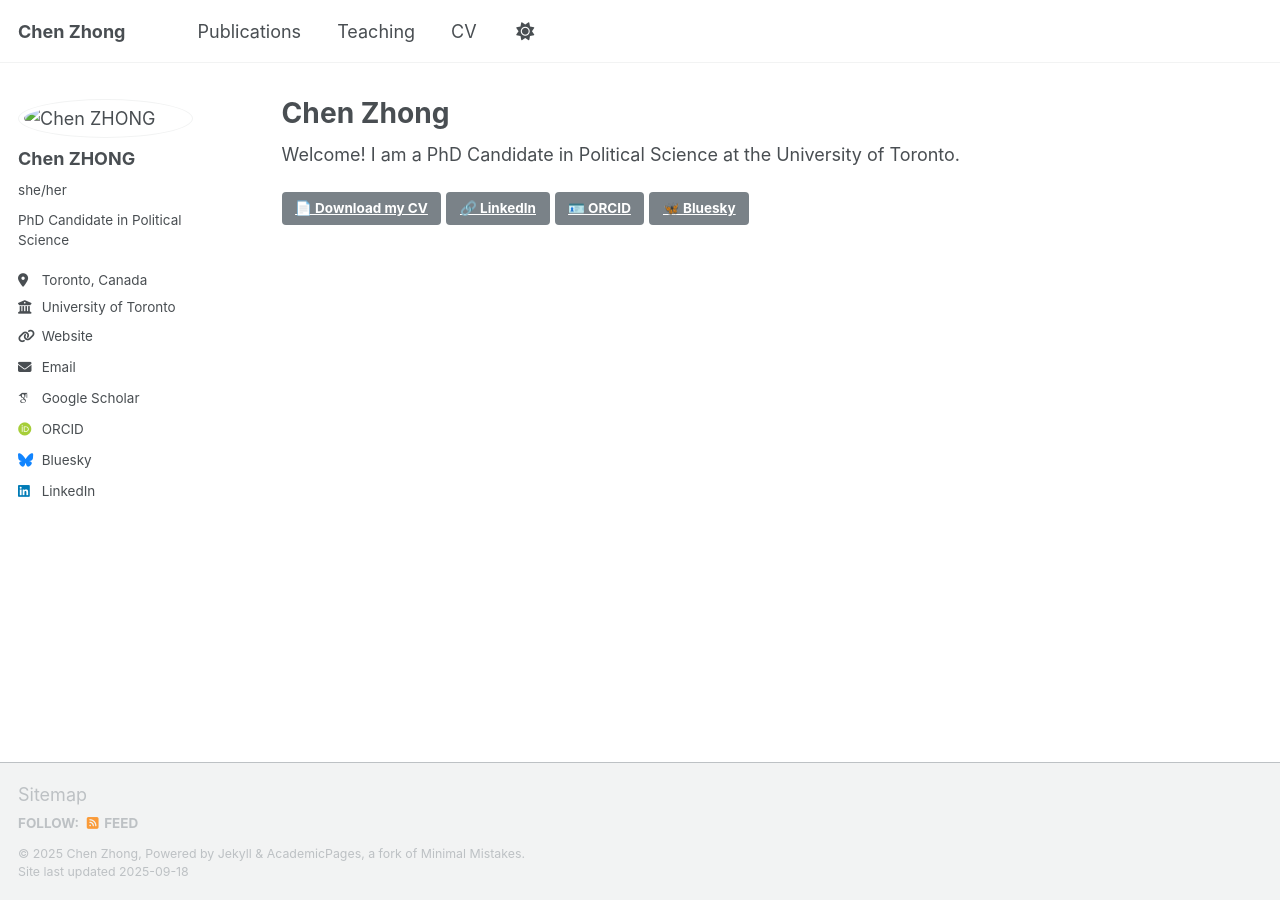
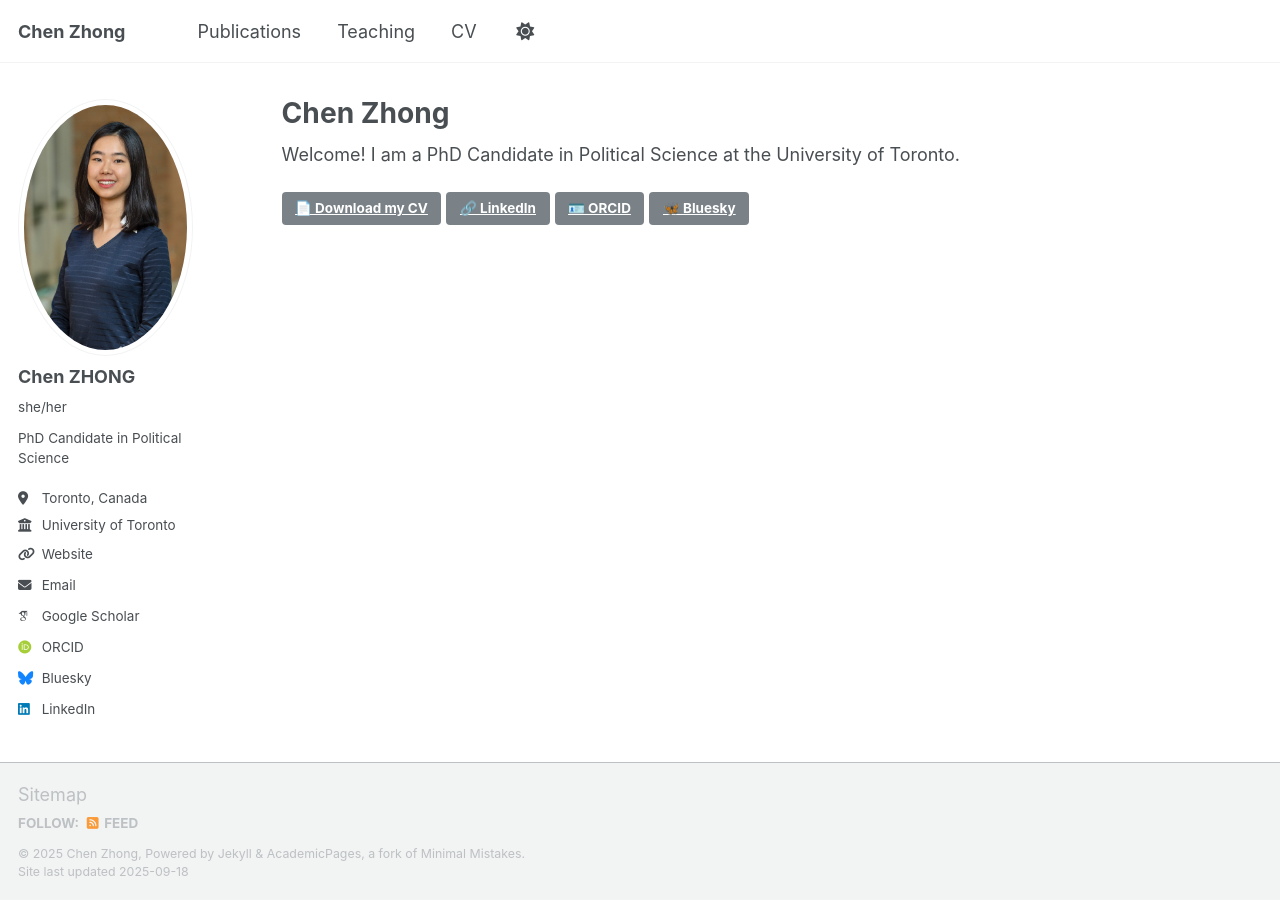
Before and after one commit to chenzhong8/chenzhong, a Jekyll site: the page built from _pages/about.md, in a window 1280 px wide. Built offline with Jekyll 4.4.1, drawn with Linux system fonts in a browser that asks for light colours; some web fonts are replaced; a script that is not in the unit is left out.

Commit message:
Update _config.yml

```diff
--- a/_config.yml
+++ b/_config.yml
@@ -23,7 +23,7 @@ timezone: "America/Toronto"
 # Site Author - controls what's shown in the sidebar profile
 author:
   # Biographic information
-  avatar: "images/chenzhong.JPG"
+  avatar: "chenzhong.JPG"
   name             : "Chen ZHONG"
   pronouns         : "she/her"
   bio              : "PhD Candidate in Political Science"
```
